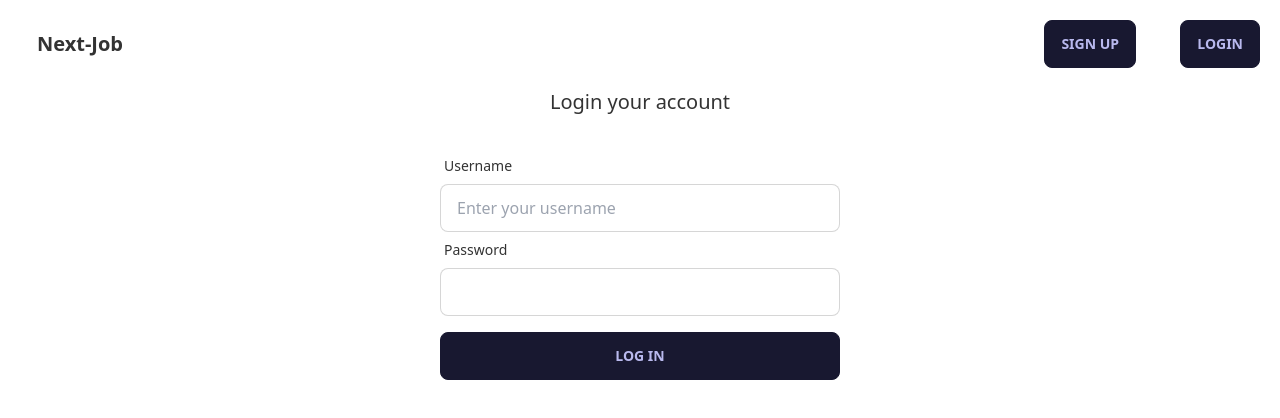
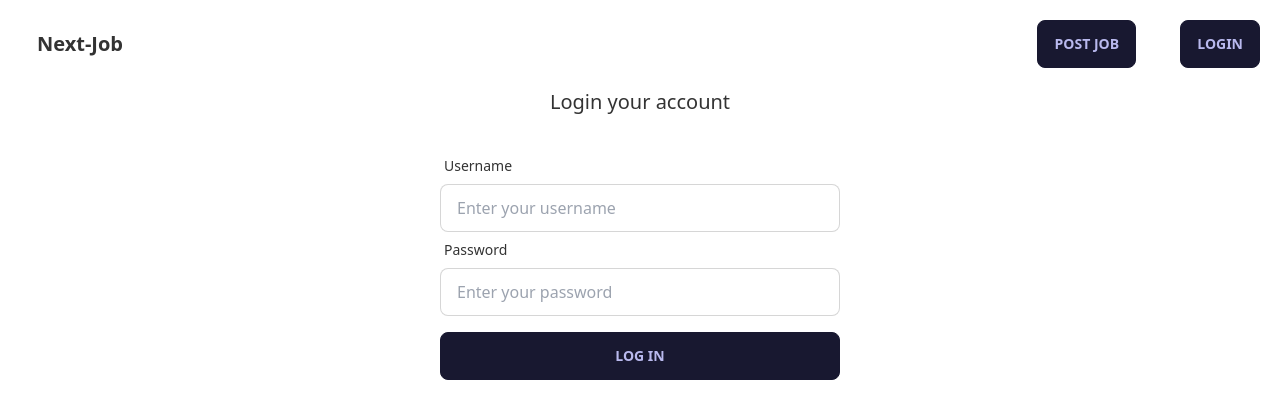
Before and after one commit to chienher1998/next-job, a SvelteKit app: page /users/login in a window 1280 px wide. Shown: the top 418 px of the page. Built offline with nearby package versions, Linux system fonts and the light colour scheme; no server answers.

Commit message:
add files

```diff
--- a/src/component/navbar.svelte
+++ b/src/component/navbar.svelte
@@ -10,7 +10,7 @@
             <a on:click = {logOut} href="/" class="btn mx-10">Log Out</a>
             <a href="/jobs/new/" class="btn">Post Job</a>
             {:else}
-            <a href="/users/new/" class="btn mx-10">Sign Up</a>
+            <a href="/users/new/" class="btn mx-10">Post Job</a>
             <a href="/users/login/" class="btn">Login</a>
             {/if}
         </div>
--- a/src/routes/users/login/+page.svelte
+++ b/src/routes/users/login/+page.svelte
@@ -49,7 +49,7 @@
 				<input
 					type="password"
 					name="password"
-					placeholder=""
+					placeholder="Enter your password"
 					class="input input-bordered w-full"
 					required
 				/>
--- a/src/routes/users/new/+page.svelte
+++ b/src/routes/users/new/+page.svelte
@@ -47,13 +47,6 @@
     }
   </script>
   <div class="mx-10 my-3">
-  <nav class="navbar flex justify-between items-center">
-    <a href="/" class="btn btn-ghost normal-case text-xl">Next-Job</a>
-    <div>
-        <a href="/users/new" class="btn mx-10 ">Sign Up</a>
-        <a href="/users/login" class="btn">Login</a>
-    </div>
-</nav>
   <h1 class="text-center text-xl">Create an Account to Post a Job</h1>
   <div class="text-center">
       <a class="link-hover italic text-xs" href="/login">Already have an account? Click here to login instead.</a>
--- a/src/utils/auth.js
+++ b/src/utils/auth.js
@@ -53,6 +53,9 @@ export async function isLoggedIn() {
 					userId: res.record.id
 				})
 			);
+
+      isLoggedInStore.set(true);
+
 		} else {
 			return false;
 		}
```
